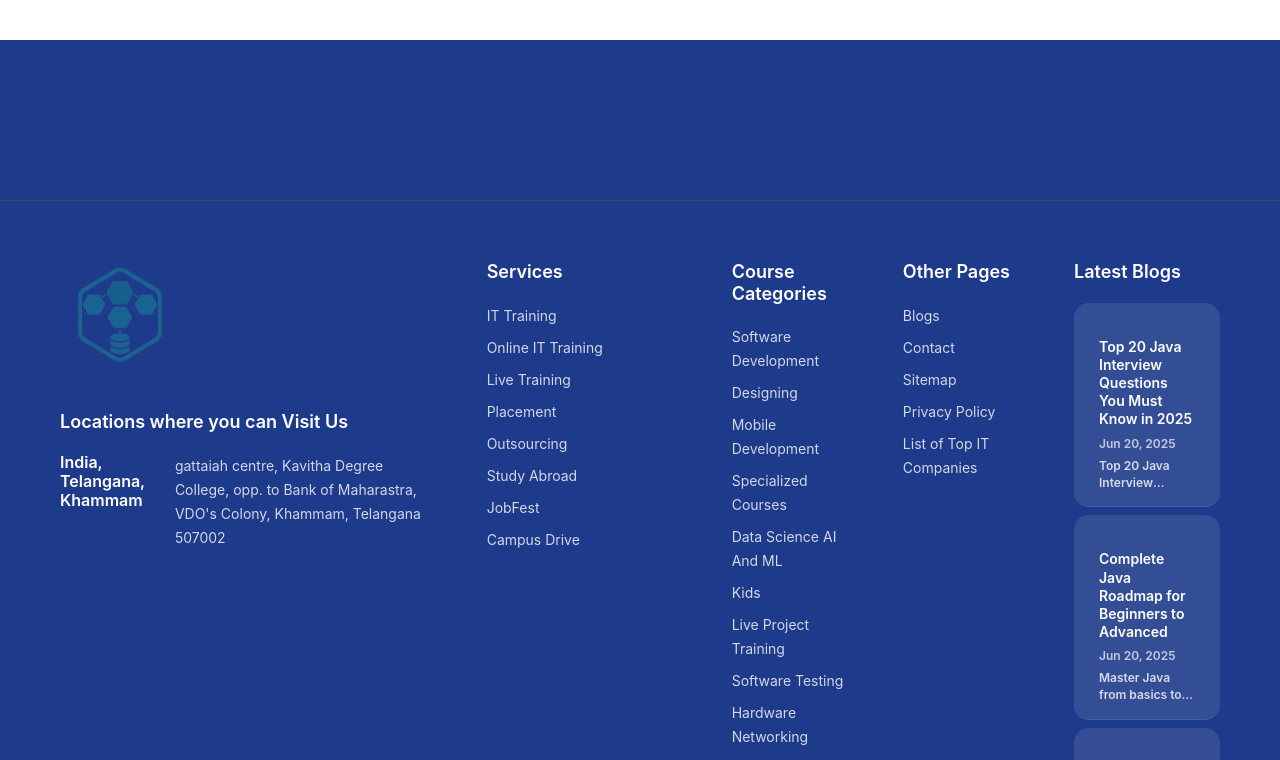
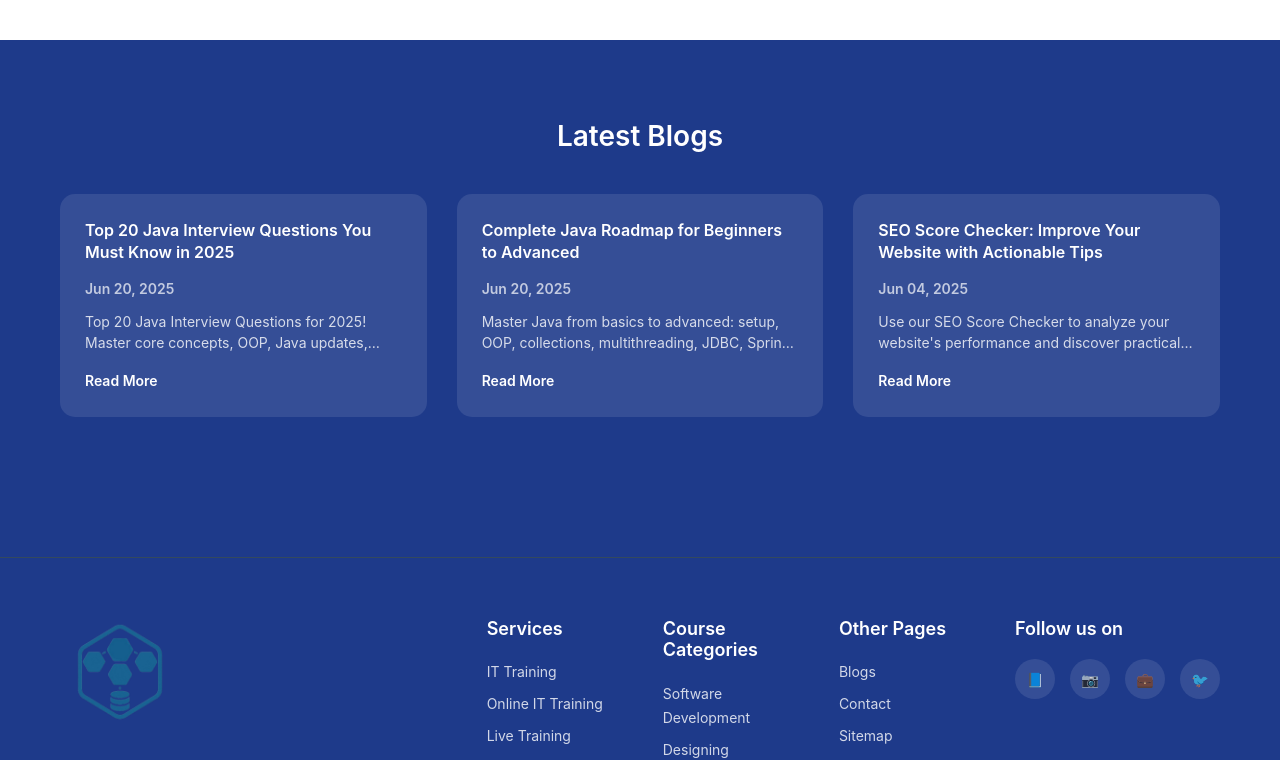
Before and after one commit to santhosh-katakam/inst, a React (Vite) app: page /inst/webinars/1 in a window 1280 px wide. Shown: the part 760-1520 px from the top of the page. Built offline with nearby package versions, Linux system fonts and the light colour scheme.

Commit message:
Move Latest Blogs to top footer section and replace Vite logo with RCS logo

```diff
--- a/index.html
+++ b/index.html
@@ -2,7 +2,7 @@
 <html lang="en">
   <head>
     <meta charset="UTF-8" />
-    <link rel="icon" type="image/svg+xml" href="/vite.svg" />
+    <link rel="icon" type="image/png" href="/rcs_logo.png" />
     <meta name="viewport" content="width=device-width, initial-scale=1.0" />
     <title>REALCOSE SYNAPSE</title>
 
--- a/src/components/Footer.css
+++ b/src/components/Footer.css
@@ -9,44 +9,64 @@
   border-bottom: 1px solid #34495e;
 }
 
-.webinars-section {
+.blogs-section {
   margin-bottom: 60px;
 }
 
-.webinars-section h3 {
+.blogs-section h3 {
   font-size: 28px;
   margin-bottom: 40px;
   text-align: center;
+  color: white;
 }
 
-.webinars-grid {
+.blogs-grid {
   display: grid;
-  grid-template-columns: repeat(auto-fit, minmax(250px, 1fr));
+  grid-template-columns: repeat(auto-fit, minmax(300px, 1fr));
   gap: 30px;
 }
 
-.webinar-card {
+.blog-card {
   background: rgba(255, 255, 255, 0.1);
   padding: 25px;
   border-radius: 15px;
-  text-align: center;
   transition: transform 0.3s ease;
 }
 
-.webinar-card:hover {
+.blog-card:hover {
   transform: translateY(-5px);
 }
 
-.webinar-card h4 {
+.blog-card h4 {
   font-size: 16px;
   margin-bottom: 15px;
   line-height: 1.4;
+  color: white;
 }
 
-.webinar-date {
+.blog-card .blog-date {
+  color: rgba(255, 255, 255, 0.7);
+  font-size: 14px;
+  margin-bottom: 10px;
+}
+
+.blog-card .blog-excerpt {
+  color: rgba(255, 255, 255, 0.8);
+  font-size: 14px;
+  line-height: 1.5;
+  margin-bottom: 15px;
+}
+
+.blog-read-more {
+  color: var(--accent-orange);
+  text-decoration: none;
+  font-weight: 600;
+  font-size: 14px;
+  transition: color 0.3s ease;
+}
+
+.blog-read-more:hover {
   color: white;
-  font-weight: 600;
-  margin-bottom: 10px;
 }
 
 .webinar-trainer {
--- a/src/components/Footer.jsx
+++ b/src/components/Footer.jsx
@@ -3,10 +3,6 @@ import rcsLogo from '../assets/rcs_logo.png'
 // import InquiryForm from './components/InquiryForm';
 
 const Footer = () => {
-  const locations = [
-    { city: 'Ahmedabad', branches: ['C.G.Road'] },
-  ]
-
   const services = [
     'IT Training',
     'Online IT Training',
@@ -39,29 +35,6 @@ const Footer = () => {
     'List of Top IT Companies'
   ]
 
-  const webinars = [
-    {
-      title: 'How to Protect your Website from Hackers',
-      date: '27th June',
-      trainer: 'Security Expert'
-    },
-    {
-      title: 'Building and Publishing Mobile Apps',
-      date: '27th June',
-      trainer: 'Mobile Developer'
-    },
-    {
-      title: 'Skills you need to Become an Expert Data Analyst',
-      date: '28th June',
-      trainer: 'Data Scientist'
-    },
-    {
-      title: 'Before Starting Digital Marketing Career',
-      date: '28th June',
-      trainer: 'Marketing Expert'
-    }
-  ]
-
   const blogs = [
     {
       title: 'Top 20 Java Interview Questions You Must Know in 2025',
@@ -84,41 +57,19 @@ const Footer = () => {
     <footer className="footer">
       <div className="footer-top">
         <div className="container">
-          {/* <div className="webinars-section">
-            <h3>Upcoming Webinars</h3>
-            <div className="webinars-grid">
-              {webinars.map((webinar, index) => (
-                <div key={index} className="webinar-card">
-                  <h4>{webinar.title}</h4>
-                  <p className="webinar-date">Live on {webinar.date}</p>
-                  <p className="webinar-trainer">Trainer: {webinar.trainer}</p>
-                  <button className="btn btn-primary">Attend Webinar</button>
+          <div className="blogs-section">
+            <h3>Latest Blogs</h3>
+            <div className="blogs-grid">
+              {blogs.map((blog, index) => (
+                <div key={index} className="blog-card">
+                  <h4>{blog.title}</h4>
+                  <p className="blog-date">{blog.date}</p>
+                  <p className="blog-excerpt">{blog.excerpt}</p>
+                  <a href="#" className="blog-read-more">Read More</a>
                 </div>
               ))}
             </div>
-          </div> */}
-{/*
-          <div className="locations-section">
-            <h3>Our Training Centers in India</h3>
-            <div className="locations-grid">
-              {locations.map((location, index) => (
-                <div key={index} className="location-card">
-                  <h4>{location.city}</h4>
-                  <ul>
-                    {location.branches.map((branch, branchIndex) => (
-                      <li key={branchIndex}>{branch}</li>
-                    ))}
-                  </ul>
-                  <div className="location-actions">
-                    <button className="btn btn-secondary">Visit Us</button>
-                    <button className="btn btn-secondary">Get Direction</button>
-                  </div>
-                </div>
-              ))}
-            </div>
-          </div> */}
-
-
+          </div>
         </div>
       </div>
 
@@ -174,21 +125,6 @@ const Footer = () => {
               </div>
 
               <div className="footer-column">
-                <h4>Latest Blogs</h4>
-                <ul className="blog-list">
-                  {blogs.map((blog, index) => (
-                    <li key={index} className="blog-item">
-                      <a href="#" className="blog-link">
-                        <h5 className="blog-title">{blog.title}</h5>
-                        <p className="blog-date">{blog.date}</p>
-                        <p className="blog-excerpt">{blog.excerpt}</p>
-                      </a>
-                    </li>
-                  ))}
-                </ul>
-              </div>
-
-              <div className="footer-column">
                 <h4>Follow us on</h4>
                 <div className="social-links">
                   <a href="#" className="social-link facebook">📘</a>
```
Also changed, not shown: public/rcs_logo.png (added).
